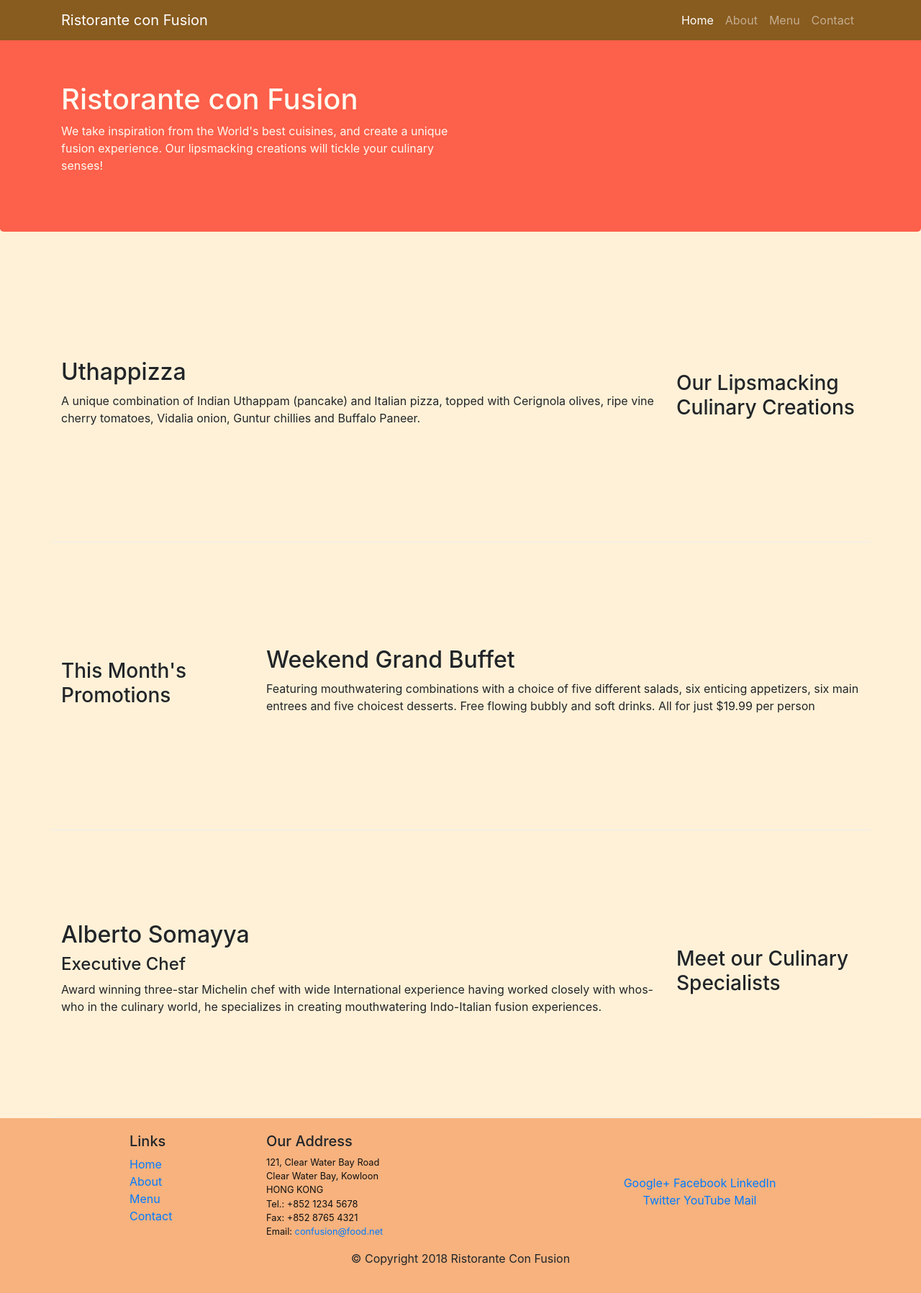
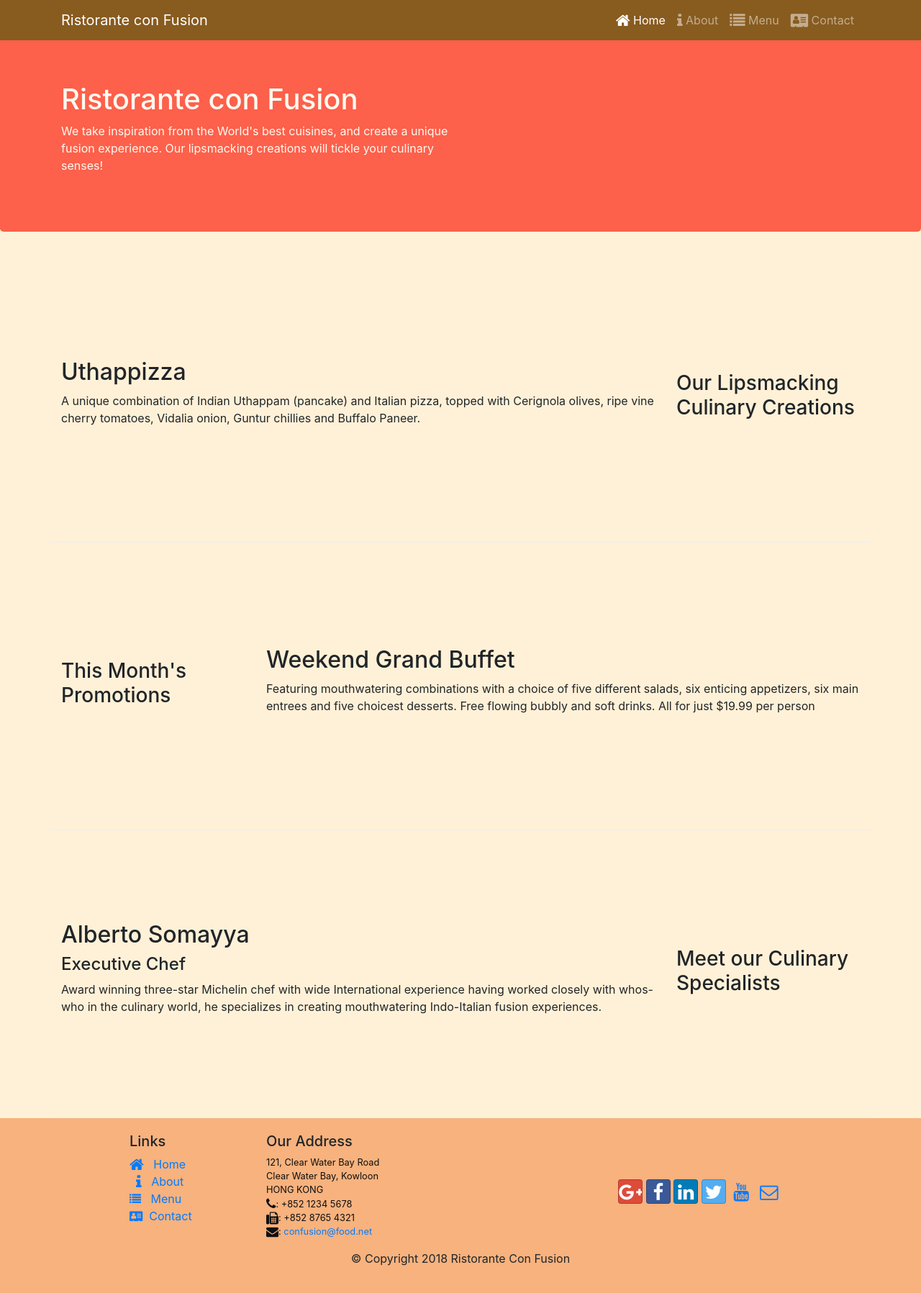
Before and after one commit to Jayasurya-karthikeyan/Bootstrap, a website: page index.html in a window 1280 px wide. Shown: the whole page at 72% size. Drawn offline with nearby package versions, Linux system fonts and the light colour scheme.

Commit message:
Icon fonts

```diff
--- a/aboutus.html
+++ b/aboutus.html
@@ -1,18 +1,30 @@
 <!DOCTYPE html>
 <html lang="en">
-
   <head>
     <!-- Required meta tags always come first -->
-            <meta charset="utf-8">
-            <meta name="viewport" content="width=device-width, initial-scale=1, shrink-to-fit=no">
-            <meta http-equiv="x-ua-compatible" content="ie=edge">
+    <meta charset="utf-8" />
+    <meta
+      name="viewport"
+      content="width=device-width, initial-scale=1, shrink-to-fit=no"
+    />
+    <meta http-equiv="x-ua-compatible" content="ie=edge" />
 
     <!-- Bootstrap CSS -->
-            <link rel="stylesheet" href="css/styles.css">
-            <link rel="stylesheet" href="node_modules/bootstrap/dist/css/bootstrap.min.css">
+    <link rel="stylesheet" href="css/styles.css" />
+    <link
+      rel="stylesheet"
+      href="node_modules/bootstrap/dist/css/bootstrap.min.css"
+    />
+    <link
+      rel="stylesheet"
+      href="node_modules/font-awesome/css/font-awesome.min.css"
+    />
+    <link
+      rel="stylesheet"
+      href="node_modules/bootstrap-social/bootstrap-social.css"
+    />
 
     <title>About Us</title>
-
   </head>
 
   <body>
@@ -32,13 +44,13 @@
         <div class="collapse navbar-collapse" id="Navbar">
           <ul class="navbar-nav ml-auto">
             <li class="nav-item">
-                <a class="nav-link" href="index.html">Home</a>
+              <a class="nav-link" href="index.html"><span class="fa fa-home fa-lg"></span> Home</a>
             </li>
             <li class="nav-item active">
-                <a class="nav-link" href="#">About</a>
+              <a class="nav-link" href="#"><span class="fa fa-home fa-info"></span> About</a>
             </li>
-              <li class="nav-item"><a class="nav-link" href="#">Menu</a></li>
-              <li class="nav-item"><a class="nav-link" href="#">Contact</a></li>
+            <li class="nav-item"><a class="nav-link" href="#"><span class="fa fa-list fa-lg"></span> Menu</a></li>
+            <li class="nav-item"><a class="nav-link" href="#"><span class="fa fa-address-card fa-lg"></span> Contact</a></li>
           </ul>
         </div>
       </div>
@@ -49,10 +61,13 @@
         <div class="row row-header">
           <div class="col-12 col-sm-6">
             <h1>Ristorante con Fusion</h1>
-                    <p>We take inspiration from the World's best cuisines, and create a unique fusion experience. Our lipsmacking creations will tickle your culinary senses!</p>
+            <p>
+              We take inspiration from the World's best cuisines, and create a
+              unique fusion experience. Our lipsmacking creations will tickle
+              your culinary senses!
+            </p>
           </div>
-                <div class="col-12 col-sm">
-                </div>
+          <div class="col-12 col-sm"></div>
         </div>
       </div>
     </header>
@@ -65,68 +80,111 @@
             <li class="breadcrumb-item active">About Us</li>
           </ol>
           <h3>About Us</h3>
-               <hr>
+          <hr />
         </div>
       </div>
 
       <div class="row">
         <div class="col-12 col-sm-6">
           <h2>Our History</h2>
-                <p>Started in 2010, Ristorante con Fusion quickly established itself as a culinary icon par excellence in Hong Kong. With its unique brand of world fusion cuisine that can be found nowhere else, it enjoys patronage from the A-list clientele in Hong Kong.  Featuring four of the best three-star Michelin chefs in the world, you never know what will arrive on your plate the next time you visit us.</p>
-                <p>The restaurant traces its humble beginnings to <em>The Frying Pan</em>, a successful chain started by our CEO, Mr. Peter Pan, that featured for the first time the world's best cuisines in a pan.</p>
+          <p>
+            Started in 2010, Ristorante con Fusion quickly established itself as
+            a culinary icon par excellence in Hong Kong. With its unique brand
+            of world fusion cuisine that can be found nowhere else, it enjoys
+            patronage from the A-list clientele in Hong Kong. Featuring four of
+            the best three-star Michelin chefs in the world, you never know what
+            will arrive on your plate the next time you visit us.
+          </p>
+          <p>
+            The restaurant traces its humble beginnings to
+            <em>The Frying Pan</em>, a successful chain started by our CEO, Mr.
+            Peter Pan, that featured for the first time the world's best
+            cuisines in a pan.
+          </p>
         </div>
-            <div>
+        <div></div>
       </div>
-        </div>
-
 
       <div class="row">
         <div class="col-12">
           <h2>Corporate Leadership</h2>
           <h3>Peter Pan <small>Chief Epicurious Officer</small></h3>
-                <p class="d-none d-sm-block">Our CEO, Peter, credits his hardworking East Asian immigrant parents who undertook the arduous journey to the shores of America with the intention of giving their children the best future. His mother's wizardy in the kitchen whipping up the tastiest dishes with whatever is available inexpensively at the supermarket, was his first inspiration to create the fusion cuisines for which <em>The Frying Pan</em> became well known. He brings his zeal for fusion cuisines to this restaurant, pioneering cross-cultural culinary connections.</p>
+          <p class="d-none d-sm-block">
+            Our CEO, Peter, credits his hardworking East Asian immigrant parents
+            who undertook the arduous journey to the shores of America with the
+            intention of giving their children the best future. His mother's
+            wizardy in the kitchen whipping up the tastiest dishes with whatever
+            is available inexpensively at the supermarket, was his first
+            inspiration to create the fusion cuisines for which
+            <em>The Frying Pan</em> became well known. He brings his zeal for
+            fusion cuisines to this restaurant, pioneering cross-cultural
+            culinary connections.
+          </p>
           <h3>Dhanasekaran Witherspoon <small>Chief Food Officer</small></h3>
-                <p class="d-none d-sm-block">Our CFO, Danny, as he is affectionately referred to by his colleagues, comes from a long established family tradition in farming and produce. His experiences growing up on a farm in the Australian outback gave him great appreciation for varieties of food sources. As he puts it in his own words, <em>Everything that runs, wins, and everything that stays, pays!</em></p>
+          <p class="d-none d-sm-block">
+            Our CFO, Danny, as he is affectionately referred to by his
+            colleagues, comes from a long established family tradition in
+            farming and produce. His experiences growing up on a farm in the
+            Australian outback gave him great appreciation for varieties of food
+            sources. As he puts it in his own words,
+            <em
+              >Everything that runs, wins, and everything that stays, pays!</em
+            >
+          </p>
           <h3>Agumbe Tang <small>Chief Taste Officer</small></h3>
-                <p class="d-none d-sm-block">Blessed with the most discerning gustatory sense, Agumbe, our CTO, personally ensures that every dish that we serve meets his exacting tastes. Our chefs dread the tongue lashing that ensues if their dish does not meet his exacting standards. He lives by his motto, <em>You click only if you survive my lick.</em></p>
+          <p class="d-none d-sm-block">
+            Blessed with the most discerning gustatory sense, Agumbe, our CTO,
+            personally ensures that every dish that we serve meets his exacting
+            tastes. Our chefs dread the tongue lashing that ensues if their dish
+            does not meet his exacting standards. He lives by his motto,
+            <em>You click only if you survive my lick.</em>
+          </p>
           <h3>Alberto Somayya <small>Executive Chef</small></h3>
-                <p class="d-none d-sm-block">Award winning three-star Michelin chef with wide International experience having worked closely with whos-who in the culinary world, he specializes in creating mouthwatering Indo-Italian fusion experiences. He says, <em>Put together the cuisines from the two craziest cultures, and you get a winning hit! Amma Mia!</em></p>
+          <p class="d-none d-sm-block">
+            Award winning three-star Michelin chef with wide International
+            experience having worked closely with whos-who in the culinary
+            world, he specializes in creating mouthwatering Indo-Italian fusion
+            experiences. He says,
+            <em
+              >Put together the cuisines from the two craziest cultures, and you
+              get a winning hit! Amma Mia!</em
+            >
+          </p>
         </div>
       </div>
-
     </div>
 
     <footer class="footer">
       <div class="container">
         <div class="row">
-                <div class="col-4 offset-1 col-sm-2">
+            <div class="col-4 col-sm-2 offset-1">
                 <h5>Links</h5>
                 <ul class="list-unstyled">
-                        <li><a href="index.html">Home</a></li>
-                        <li><a href="#">About</a></li>
-                        <li><a href="#">Menu</a></li>
-                        <li><a href="#">Contact</a></li>
+                  <li><a href="index.html"><span class="fa fa-home fa-lg "></span> &nbsp; Home</a></li>
+                  <li><a href="#">&nbsp;&nbsp;<span class="fa fa-info fa-lg "></span>&nbsp;&nbsp; About</a></li>
+                  <li><a href="#"><span class="fa fa-list "></span> &nbsp; Menu</a></li>
+                  <li><a href="#"><span class="fa fa-address-card "></span>&nbsp; Contact</a></li>
                 </ul>
               </div>
           <div class="col-7 col-sm-5">
             <h5>Our Address</h5>
             <address>
-		              121, Clear Water Bay Road<br>
-		              Clear Water Bay, Kowloon<br>
-		              HONG KONG<br>
-		              Tel.: +852 1234 5678<br>
-		              Fax: +852 8765 4321<br>
-		              Email: <a href="mailto:confusion@food.net">confusion@food.net</a>
+              121, Clear Water Bay Road<br />
+              Clear Water Bay, Kowloon<br />
+              HONG KONG<br />
+              <span class="fa fa-phone fa-lg"></span>: +852 1234 5678<br />
+              <span class="fa fa-fax fa-lg"></span>: +852 8765 4321<br />
+              <span class="fa fa-envelope fa-lg"></span>: <a href="mailto:confusion@food.net">confusion@food.net</a>
             </address>
           </div>
           <div class="col-12 col-sm-4 align-self-center">
             <div class="text-center">
-                        <a href="http://google.com/+">Google+</a>
-                        <a href="http://www.facebook.com/profile.php?id=">Facebook</a>
-                        <a href="http://www.linkedin.com/in/">LinkedIn</a>
-                        <a href="http://twitter.com/">Twitter</a>
-                        <a href="http://youtube.com/">YouTube</a>
-                        <a href="mailto:">Mail</a>
+                <a class="btn btn-social-icon btn-google" href="http://google.com/+"><span class="fa fa-google-plus fa-lg"></span></a>
+                <a class="btn btn-social-icon btn-facebook" href="http://www.facebook.com/profile.php?id="><span class="fa fa-facebook fa-lg"></span></a>
+                <a class="btn btn-social-icon btn-linkedin" href="http://www.linkedin.com/in/"><span class="fa fa-linkedin fa-lg"></span></a>
+                <a class="btn btn-social-icon btn-twitter" href="http://twitter.com/"><span class="fa fa-twitter fa-lg"></span></a>
+                <a class="btn btn-social-icon btn-youtube" href="http://youtube.com/"><span class="fa fa-youtube fa-lg"></span></a>
+                <a class="btn btn-social-icon " href="mailto:"><span class="fa fa-envelope-o fa-lg"></span></a>
             </div>
           </div>
         </div>
@@ -141,7 +199,5 @@
     <script src="node_modules/jquery/dist/jquery.slim.min.js"></script>
     <script src="node_modules/popper.js/dist/umd/popper.min.js"></script>
     <script src="node_modules/bootstrap/dist/js/bootstrap.min.js"></script>
-
   </body>
-
 </html>
--- a/index.html
+++ b/index.html
@@ -14,6 +14,14 @@
     <link
       rel="stylesheet"
       href="node_modules/bootstrap/dist/css/bootstrap.min.css"
+    />
+    <link
+      rel="stylesheet"
+      href="node_modules/font-awesome/css/font-awesome.min.css"
+    />
+    <link
+      rel="stylesheet"
+      href="node_modules/bootstrap-social/bootstrap-social.css"
     />
     <title>Home</title>
   </head>
@@ -35,13 +43,13 @@
         <div class="collapse navbar-collapse" id="Navbar">
           <ul class="navbar-nav ml-auto">
             <li class="nav-item active">
-              <a class="nav-link" href="#">Home</a>
+              <a class="nav-link" href="#"><span class="fa fa-home fa-lg"></span> Home</a>
             </li>
             <li class="nav-item">
-              <a class="nav-link" href="aboutus.html">About</a>
+              <a class="nav-link" href="aboutus.html"><span class="fa fa-info fa-lg"></span> About</a>
             </li>
-            <li class="nav-item"><a class="nav-link" href="#">Menu</a></li>
-            <li class="nav-item"><a class="nav-link" href="#">Contact</a></li>
+            <li class="nav-item"><a class="nav-link" href="#"><span class="fa fa-list fa-lg"></span> Menu</a></li>
+            <li class="nav-item"><a class="nav-link" href="#"><span class="fa fa-address-card fa-lg"></span> Contact</a></li>
           </ul>
         </div>
       </div>
@@ -116,10 +124,10 @@
           <div class="col-4 col-sm-2 offset-1">
             <h5>Links</h5>
             <ul class="list-unstyled">
-              <li><a href="#">Home</a></li>
-              <li><a href="aboutus.html">About</a></li>
-              <li><a href="#">Menu</a></li>
-              <li><a href="#">Contact</a></li>
+              <li><a href="#"><span class="fa fa-home fa-lg "></span> &nbsp; Home</a></li>
+              <li><a href="aboutus.html">&nbsp;&nbsp;<span class="fa fa-info fa-lg "></span>&nbsp;&nbsp; About</a></li>
+              <li><a href="#"><span class="fa fa-list "></span> &nbsp; Menu</a></li>
+              <li><a href="#"><span class="fa fa-address-card "></span>&nbsp; Contact</a></li>
             </ul>
           </div>
           <div class="col-7 col-sm-5">
@@ -128,19 +136,19 @@
               121, Clear Water Bay Road<br />
               Clear Water Bay, Kowloon<br />
               HONG KONG<br />
-              Tel.: +852 1234 5678<br />
-              Fax: +852 8765 4321<br />
-              Email: <a href="mailto:confusion@food.net">confusion@food.net</a>
+              <span class="fa fa-phone fa-lg"></span>: +852 1234 5678<br />
+              <span class="fa fa-fax fa-lg"></span>: +852 8765 4321<br />
+              <span class="fa fa-envelope fa-lg"></span>: <a href="mailto:confusion@food.net">confusion@food.net</a>
             </address>
           </div>
           <div class="col-12 col-sm-3 align-self-center">
             <div class="text-center">
-              <a href="http://google.com/+">Google+</a>
-              <a href="http://www.facebook.com/profile.php?id=">Facebook</a>
-              <a href="http://www.linkedin.com/in/">LinkedIn</a>
-              <a href="http://twitter.com/">Twitter</a>
-              <a href="http://youtube.com/">YouTube</a>
-              <a href="mailto:">Mail</a>
+                <a class="btn btn-social-icon btn-google" href="http://google.com/+"><span class="fa fa-google-plus fa-lg"></span></a>
+                <a class="btn btn-social-icon btn-facebook" href="http://www.facebook.com/profile.php?id="><span class="fa fa-facebook fa-lg"></span></a>
+                <a class="btn btn-social-icon btn-linkedin" href="http://www.linkedin.com/in/"><span class="fa fa-linkedin fa-lg"></span></a>
+                <a class="btn btn-social-icon btn-twitter" href="http://twitter.com/"><span class="fa fa-twitter fa-lg"></span></a>
+                <a class="btn btn-social-icon btn-youtube" href="http://youtube.com/"><span class="fa fa-youtube fa-lg"></span></a>
+                <a class="btn btn-social-icon " href="mailto:"><span class="fa fa-envelope-o fa-lg"></span></a>
             </div>
           </div>
         </div>
--- a/package.json
+++ b/package.json
@@ -15,6 +15,8 @@
   },
   "dependencies": {
     "bootstrap": "^4.0.0",
+    "bootstrap-social": "^5.1.1",
+    "font-awesome": "^4.7.0",
     "jquery": "^3.3.1",
     "popper.js": "^1.12.9"
   }
```
Also changed, not shown: 1 other file. Lines whose indentation alone changed are shown as unchanged.
